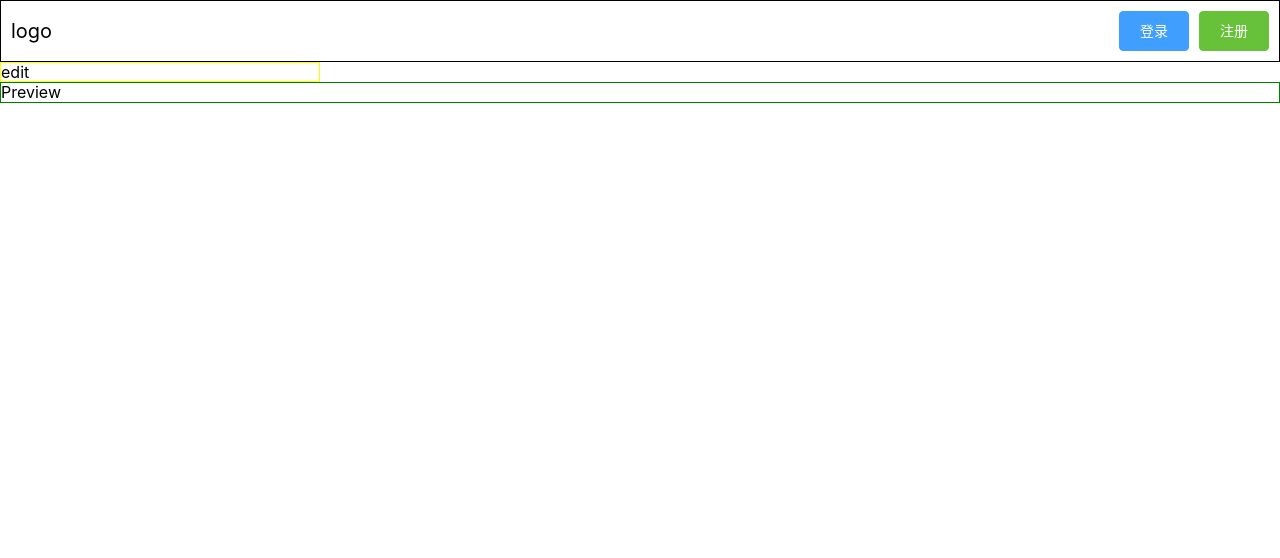
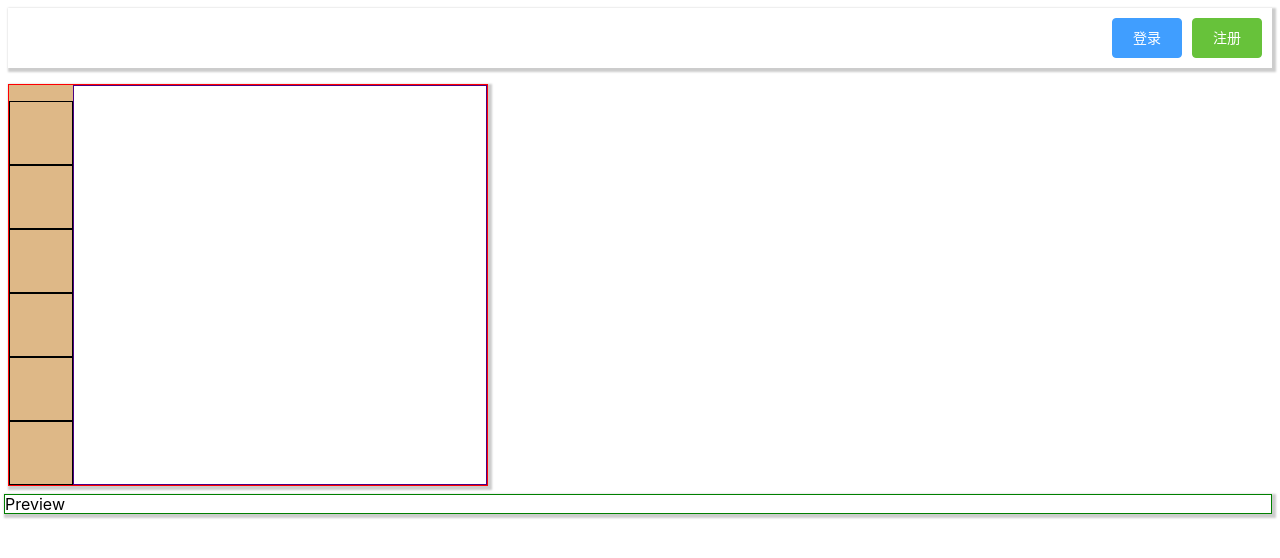
Before and after one commit to Composur/resume, a Vue app in the folder review/vue/resume04/: page / in a window 1280 px wide. Shown: the top 558 px of the page. Built offline with nearby package versions, Linux system fonts and the light colour scheme.

Commit message:
ele tab 切换

```diff
--- a/review/vue/resume04/index.html
+++ b/review/vue/resume04/index.html
@@ -4,6 +4,7 @@
     <meta charset="utf-8">
     <meta name="viewport" content="width=device-width,initial-scale=1.0">
     <title>vue-test</title>
+    <script src="//at.alicdn.com/t/font_676065_faoo81og15kfyldi.js"></script>
   </head>
   <body>
     <div id="app"></div>
--- a/review/vue/resume04/src/App.vue
+++ b/review/vue/resume04/src/App.vue
@@ -38,18 +38,21 @@ html,body{
 }
 .topbar {
   /* background: red; */
-  border: 1px black solid;
+  /* border: 1px black solid; */
+  margin: 8px;
 }
 main {
   display:flex;
   flex: 1;
 }
 main .edit {
-  width: 20em;
-  border: 1px solid yellow;
+  width: 30em;
+  border: 1px solid red;
+  margin: 8px 4px 8px 8px;
 }
 main .preview {
   flex: 1;
   border: 1px solid green;
+   margin: 8px 8px 8px 4px;
 }
 </style>
--- a/review/vue/resume04/src/assets/reset.scss
+++ b/review/vue/resume04/src/assets/reset.scss
@@ -4,3 +4,9 @@
 ul,li{list-style: none}
 body{font-size: 12px/1.5;font-family: -apple-system, "Noto Sans", "Helvetica Neue", Helvetica, "Nimbus Sans L", Arial, "Liberation Sans", "PingFang SC", "Hiragino Sans GB", "Noto Sans CJK SC", "Source Han Sans SC", "Source Han Sans CN", "Microsoft YaHei", "Wenquanyi Micro Hei", "WenQuanYi Zen Hei", "ST Heiti", SimHei, "WenQuanYi Zen Hei Sharp", sans-serif;}
 a{text-decoration: none;color: inherit;}
+.icon {
+    width: 1em; height: 1em;
+    vertical-align: -0.15em;
+    fill: currentColor;
+    overflow: hidden;
+ }
--- a/review/vue/resume04/src/components/Edit.vue
+++ b/review/vue/resume04/src/components/Edit.vue
@@ -1,9 +1,116 @@
 <template>
-    <div id="edit">
-        edit
+    <div id="edit" class="edit">
+        <div class="tabs">
+            <ul>
+               <li  v-bind:class="{active:currentTab===1}" @click="currentTab=1">
+                       <svg class="icon" aria-hidden="true">
+                             <use xlink:href="#icon-id-card-o"></use>
+                        </svg>
+                </li>
+              <li  v-bind:class="{active:currentTab===2}" @click="currentTab=2">
+                       <svg class="icon" aria-hidden="true">
+                            <use xlink:href="#icon-work"></use>
+                        </svg>
+                </li>
+               <li  v-bind:class="{active:currentTab===3}" @click="currentTab=3">
+                       <svg class="icon" aria-hidden="true">
+                            <use xlink:href="#icon-study"></use>
+                        </svg>
+                </li>
+               <li  v-bind:class="{active:currentTab===4}" @click="currentTab=4">
+                       <svg class="icon" aria-hidden="true">
+                            <use xlink:href="#icon-trophy"></use>
+                        </svg>
+                </li>
+              <li  v-bind:class="{active:currentTab===5}" @click="currentTab=5">
+                       <svg class="icon" aria-hidden="true">
+             <use xlink:href="#icon-custom-phone"></use>
+            </svg>
+                </li>
+                <li  v-bind:class="{active:currentTab===6}" @click="currentTab=6">
+                       <svg class="icon" aria-hidden="true">
+                            <use xlink:href="#icon-custom-phone"></use>
+                        </svg>
+                </li>
+            </ul>
+        </div>
+        <div class="panels">
+            <ul>
+                <li :class="{active:currentTab===1}">
+                    tab1
+                </li>
+                <li :class="{active:currentTab===2}">
+                    tab2
+                </li>
+                <li :class="{active:currentTab===3}">
+                    tab3
+                </li>
+                <li :class="{active:currentTab===4}">
+                    tab4
+                </li>
+                <li :class="{active:currentTab===5}">
+                    tab5
+                </li>
+                <li :class="{active:currentTab===6}">
+                    tab6
+                </li>
+                <li :class="{active:currentTab===7}">
+                    tab7
+                </li>
+            </ul>
+        </div>
     </div>
 </template>
 
-<style>
+<script>
+export default {
+  data() {
+    return {
+      currentTab: 0
+    };
+  }
+};
+</script>
 
+<style lang='scss'>
+.edit {
+  -webkit-box-shadow: 2px 2px 2px 2px #ccc;
+  -moz-box-shadow: 2px 2px 2px 2px #ccc;
+  box-shadow: 2px 2px 2px 2px #ccc;
+  display: flex;
+  overflow: hidden;
+  > .tabs {
+    width: 4em;
+    background: burlywood;
+    > ul {
+      margin-top: 1em;
+      > li {
+        width: 100%;
+        height: 4em;
+        border: 1px solid black;
+        text-align: center;
+        line-height: 4em;
+        cursor: pointer;
+        > .icon {
+          font-size: 40px;
+        }
+      }
+      > .active {
+        background: #ccc;
+      }
+    }
+  }
+  > .panels {
+    flex: 1;
+    border: 1px solid indigo;
+    > ul {
+      > li {
+        display: none;
+      }
+      > .active {
+        display: block;
+      }
+    }
+  }
+}
 </style>
--- a/review/vue/resume04/src/components/Preview.vue
+++ b/review/vue/resume04/src/components/Preview.vue
@@ -1,8 +1,12 @@
 <template>
-    <div id="Preview">
+    <div id="Preview" class="preview">
         Preview
     </div>
 </template>
 <style>
-
+.preview {
+  -webkit-box-shadow: 2px 2px 2px 2px #ccc;
+  -moz-box-shadow: 2px 2px 2px 2px #ccc;
+  box-shadow: 2px 2px 2px 2px #ccc;
+}
 </style>
--- a/review/vue/resume04/src/components/Topbar.vue
+++ b/review/vue/resume04/src/components/Topbar.vue
@@ -1,6 +1,10 @@
 <template>
     <div id="topbar" class="topbar">
-       <div class="logo">logo</div>
+       <div class="logo">
+           <svg class="icon" aria-hidden="true">
+             <use xlink:href="#icon-logo"></use>
+            </svg>
+       </div>
        <div class="actions">
            <el-button type="primary">登录</el-button>
             <el-button type="success">注册</el-button>
@@ -8,11 +12,18 @@
     </div>
 </template>
 <style>
-    .topbar{
-        display: flex;
-        justify-content: space-between;
-        padding: 10px;
-        align-items: center;
-        font-size: 20px;;
-    }
+.topbar {
+  display: flex;
+  justify-content: space-between;
+  padding: 10px;
+  align-items: center;
+  font-size: 20px;
+  -webkit-box-shadow: 2px 2px 2px 2px #ccc;
+  -moz-box-shadow: 2px 2px 2px 2px #ccc;
+  box-shadow: 2px 2px 2px 2px #ccc;
+}
+.topbar .logo{
+    color: red;
+    font-size: 34px;
+}
 </style>
```
